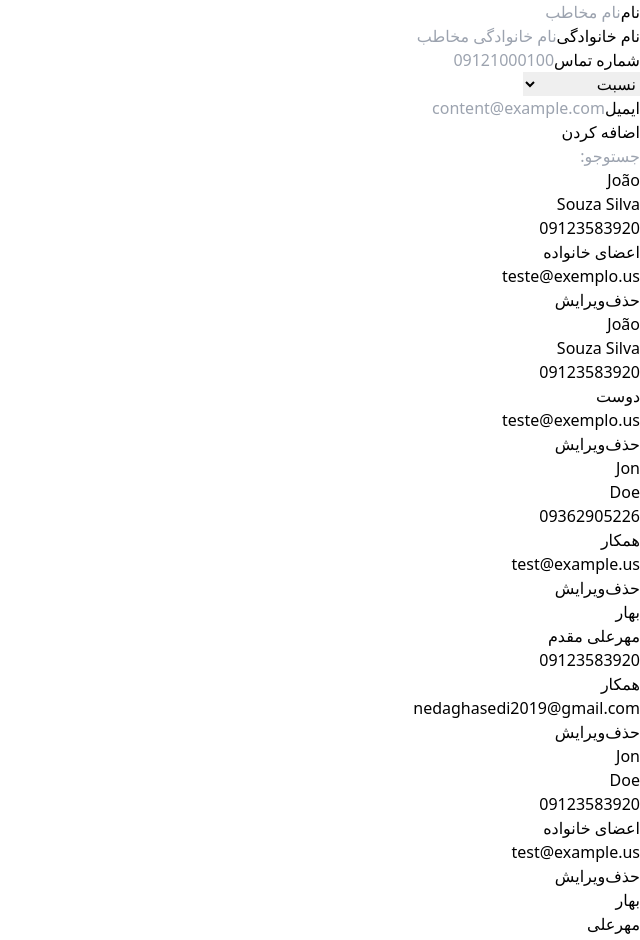
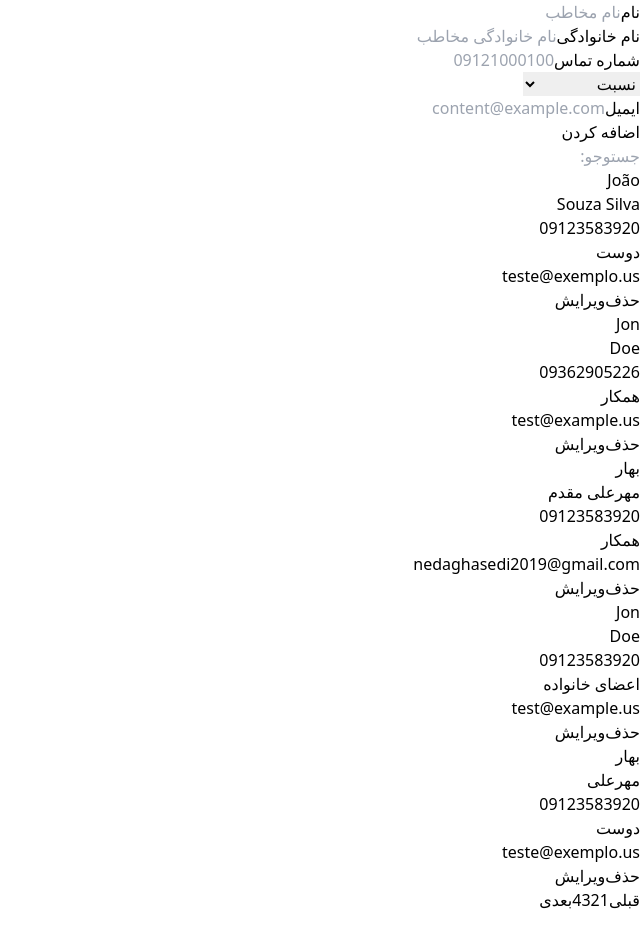
Before and after one commit to BaharMehraliMoghaddam/manageContents, a React (Vite) app: page / in a window 1280 px wide. Shown: the top 940 px of the page, without its empty margins (640-1280 px from the left). After the commit the page ends 912 px from the top, so only its background shows below. Built offline with nearby package versions, Linux system fonts and the light colour scheme; data requests are answered from the project's data file.

Commit message:
pagination added!

```diff
--- a/db.json
+++ b/db.json
@@ -1,13 +1,5 @@
 {
   "users": [
-    {
-      "contentName": "João",
-      "lastName": "Souza Silva",
-      "phoneNum": "09123583920",
-      "ship": "اعضای خانواده",
-      "email": "teste@exemplo.us",
-      "id": 1722354514275
-    },
     {
       "contentName": "João",
       "lastName": "Souza Silva",
@@ -47,6 +39,94 @@
       "phoneNum": "09123583920",
       "ship": "دوست",
       "email": "teste@exemplo.us"
+    },
+    {
+      "id": 1722871054654,
+      "contentName": "Juan Francisco",
+      "lastName": "Souza Silva",
+      "phoneNum": "09123583920",
+      "ship": "همکار",
+      "email": "teste@exemplo.us"
+    },
+    {
+      "id": 1722871067805,
+      "contentName": "Jon",
+      "lastName": "Souza Silva",
+      "phoneNum": "09123583920",
+      "ship": "دوست",
+      "email": "sfc@gmail.com"
+    },
+    {
+      "id": 1722871079029,
+      "contentName": "علیرضا",
+      "lastName": "قرقابی",
+      "phoneNum": "09123583920",
+      "ship": "دوست",
+      "email": "bahar.6304118@gmail.com"
+    },
+    {
+      "id": 1722883711046,
+      "contentName": "بهار",
+      "lastName": "Souza Silva",
+      "phoneNum": "09123583920",
+      "ship": "دوست",
+      "email": "bahar.6304118@gmail.com"
+    },
+    {
+      "id": 1722883722701,
+      "contentName": "Jon",
+      "lastName": "Souza Silva",
+      "phoneNum": "09123583920",
+      "ship": "اعضای خانواده",
+      "email": "nedaghasedi2019@gmail.com"
+    },
+    {
+      "id": 1722883736150,
+      "contentName": "علیرضا",
+      "lastName": "مهرعلی مقدم",
+      "phoneNum": "09123583920",
+      "ship": "دوست",
+      "email": "teste@exemplo.us"
+    },
+    {
+      "id": 1722883754490,
+      "contentName": "علیرضا",
+      "lastName": "علوی",
+      "phoneNum": "09123583920",
+      "ship": "همکار",
+      "email": "sfc@gmail.com"
+    },
+    {
+      "id": 1722883787981,
+      "contentName": "Jon",
+      "lastName": "Doe",
+      "phoneNum": "09123583920",
+      "ship": "دوست",
+      "email": "teste@exemplo.us"
+    },
+    {
+      "id": 1722886587509,
+      "contentName": "Jon",
+      "lastName": "Doe",
+      "phoneNum": "09123583920",
+      "ship": "دوست",
+      "email": "teste@exemplo.us"
+    },
+    {
+      "id": 1722886596883,
+      "contentName": "بهار",
+      "lastName": "Souza Silva",
+      "phoneNum": "09362905226",
+      "ship": "دوست",
+      "email": "bahar.6304118@gmail.com"
+    },
+    {
+      "id": 1722886896213,
+      "contentName": "Jon",
+      "lastName": "قرقابی",
+      "phoneNum": "09123583920",
+      "ship": "دوست",
+      "email": "bahar.6304118@gmail.com"
     }
   ]
 }
--- /dev/null
+++ b/src/common/pagination.jsx
@@ -0,0 +1,82 @@
+import React, { useState } from 'react';
+
+const Pagination = ({
+  totalItems,
+  itemsPerPage,
+  currentPage,
+  onPageChange,
+}) => {
+  const totalPages = Math.ceil(totalItems / itemsPerPage);
+
+  const getPageNumbers = () => {
+    const pages = [];
+    const maxPagesToShow = 5;
+    const halfMaxPagesToShow = Math.floor(maxPagesToShow / 2);
+
+    if (totalPages <= maxPagesToShow) {
+      for (let i = 1; i <= totalPages; i++) {
+        pages.push(i);
+      }
+    } else {
+      let startPage = Math.max(currentPage - halfMaxPagesToShow, 1);
+      let endPage = Math.min(currentPage + halfMaxPagesToShow, totalPages);
+
+      if (startPage === 1) {
+        endPage = maxPagesToShow;
+      } else if (endPage === totalPages) {
+        startPage = totalPages - maxPagesToShow + 1;
+      }
+
+      for (let i = startPage; i <= endPage; i++) {
+        pages.push(i);
+      }
+
+      if (startPage > 1) {
+        pages.unshift('...');
+        pages.unshift(1);
+      }
+
+      if (endPage < totalPages) {
+        pages.push('...');
+        pages.push(totalPages);
+      }
+    }
+
+    return pages;
+  };
+
+  return (
+    <div className="w-full m-4 flex items-center justify-center ">
+      <button
+        className="px-3 py-1 border rounded"
+        onClick={() => onPageChange(currentPage - 1)}
+        disabled={currentPage === 1}
+      >
+        قبلی
+      </button>
+
+      {getPageNumbers().map((page) => (
+        <button
+          className={`px-3 py-1 border rounded ${
+            currentPage === page ? 'bg-blue-300' : ''
+          }`}
+          key={page}
+          onClick={() => typeof page === 'number' && onPageChange(page)}
+          disabled={typeof page !== 'number'}
+        >
+          {page}
+        </button>
+      ))}
+
+      <button
+        className="px-3 py-1 border rounded"
+        onClick={() => onPageChange(currentPage + 1)}
+        disabled={currentPage === totalPages}
+      >
+        بعدی
+      </button>
+    </div>
+  );
+};
+
+export default Pagination;
--- a/src/components/SearchContent.jsx
+++ b/src/components/SearchContent.jsx
@@ -3,16 +3,24 @@ import React, { useEffect, useState } from 'react';
 import { useQuery } from 'react-query';
 import SearchBar from './SearchBar';
 import TodoCard from './TodoCard';
+import Pagination from '../common/pagination';
+
 
 export default function SearchContent() {
   const [filterText, setFilterText] = useState("");
+  const [currentPage, setCurrentPage] = useState(1);
+
+  const [users, setUsers] = useState([]);
+
 
   const { isLoading, data, error, refetch, refetchInterval } = useQuery(
     {
-      queryKey:["users" , filterText],
+      queryKey:["users" , filterText, currentPage],
       queryFn:async () => {
         const res = await axios.get(
-          `http://localhost:3000/users?q=${filterText || ""}`
+          `http://localhost:3000/users?q=${filterText || ""}&_page=${currentPage}&_limit=5`
+          //`http://localhost:3000/users?_page=${currentPage}&_limit=5`
+          //`http://localhost:3000/users?q=${filterText || ""}`
         );
         //console.log(res.data);
         return res.data;
@@ -22,18 +30,38 @@ export default function SearchContent() {
     //refetchInterval : 3000,
   );
 
+
+
+  const handlePageChange = (page) => {
+    setCurrentPage(page);
+  };
+  useEffect(() => {
+    const fetchUsers = async () => {
+      try {
+        const response = await fetch('http://localhost:3000/users');
+        const data = await response.json();
+        setUsers(data);
+        console.log('Users fetched:', data);
+      } catch (error) {
+        console.error('Error fetching users:', error);
+      }
+    };
+
+    fetchUsers();
+    //fetch without rest!!!
+  }, [users]);
   /*useEffect(() => {
     refetch();
   }, [data]);*/
 
+
   /*if (isLoading) {
     return <div>Loading...</div>;
-  }
+  }*/
 
-  if (error) {
+  /*if (error) {
     return <div>Error: {error.message}</div>;
   }  */
-  //console.log(data);
   return (
     <div>
       <SearchBar onFilterChange={(text) => setFilterText(text)} filterText={filterText}/>
@@ -42,6 +70,13 @@ export default function SearchContent() {
           <TodoCard key={user.id} id={user.id} name={user.contentName} lastName={user.lastName} PhoneNum={user.phoneNum} relationShip={user.ship} email={user.email}/>
         ))}
       </div>
+
+      <Pagination
+        totalItems={users?.length || 0}
+        itemsPerPage={5}
+        currentPage={currentPage}
+        onPageChange={handlePageChange}
+      />
     </div>
   );
 }
```
